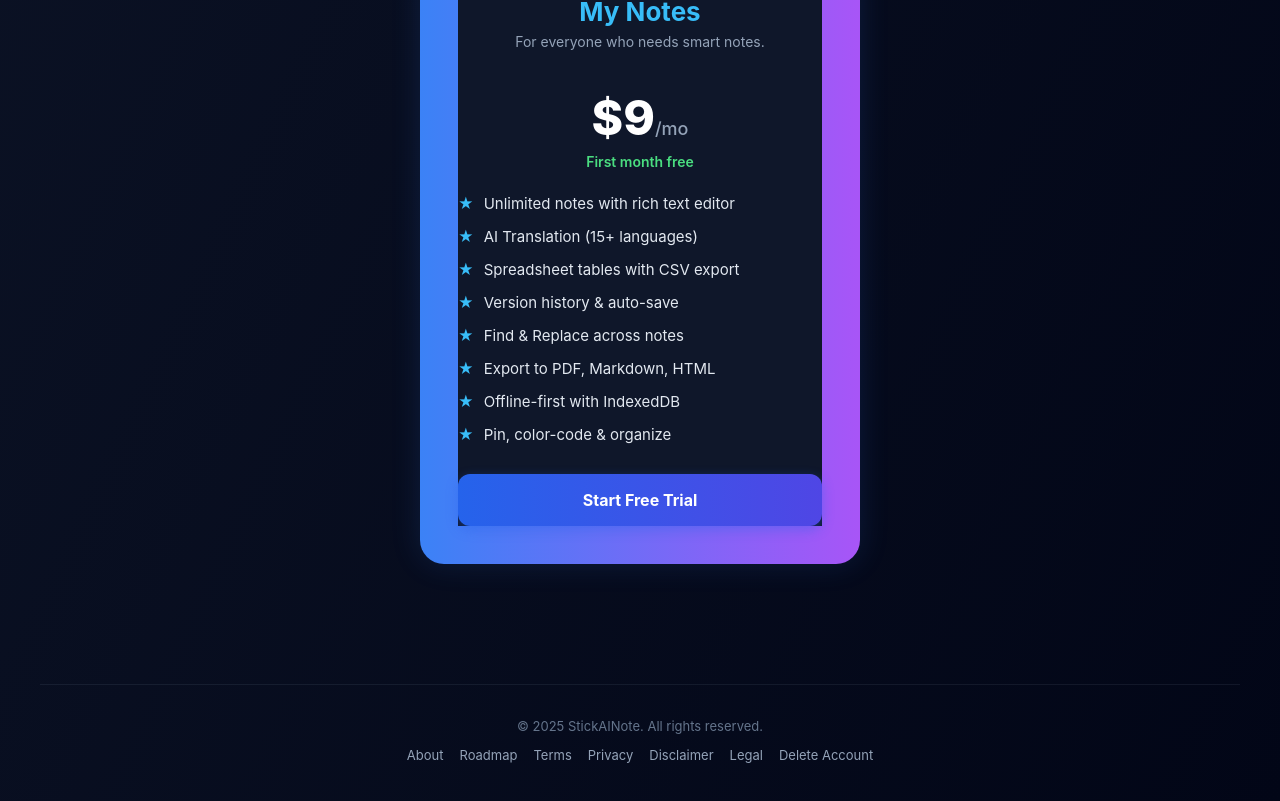
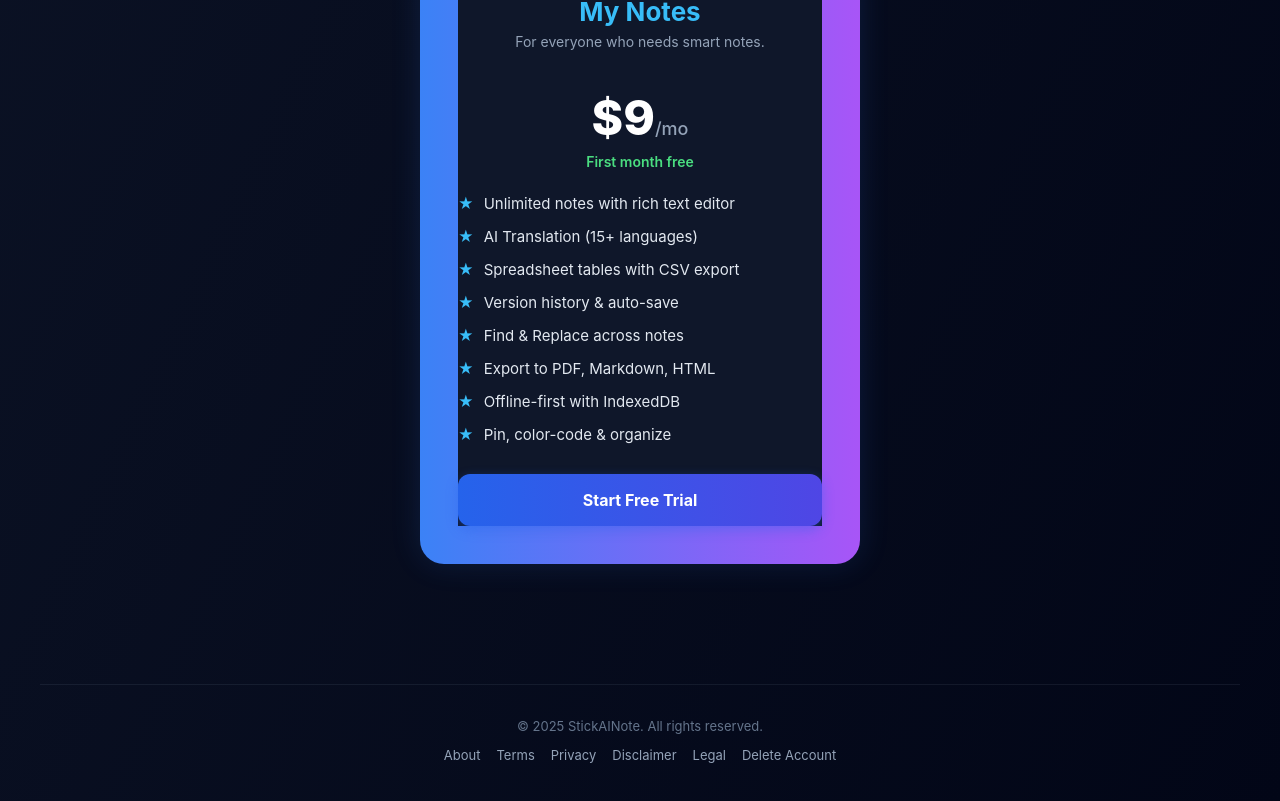
Before and after one commit to danyaffa/StickAINote, a Next.js app: page / in a window 1280 px wide. Shown: the part 1896-2697 px from the top of the page. Built offline with nearby package versions, Linux system fonts and the light colour scheme; no server answers.

Commit message:
Update index.tsx

```diff
--- a/pages/index.tsx
+++ b/pages/index.tsx
@@ -382,7 +382,6 @@
             <p>© {new Date().getFullYear()} StickAINote. All rights reserved.</p>
             <div style={{ display: "flex", gap: 16, justifyContent: "center", marginTop: 10, flexWrap: "wrap" }}>
               <Link href="/about" style={{ color: "#94a3b8", textDecoration: "none" }}>About</Link>
-              <Link href="/roadmap" style={{ color: "#94a3b8", textDecoration: "none" }}>Roadmap</Link>
               <Link href="/terms" style={{ color: "#94a3b8", textDecoration: "none" }}>Terms</Link>
               <Link href="/privacy" style={{ color: "#94a3b8", textDecoration: "none" }}>Privacy</Link>
               <Link href="/disclaimer" style={{ color: "#94a3b8", textDecoration: "none" }}>Disclaimer</Link>
```
